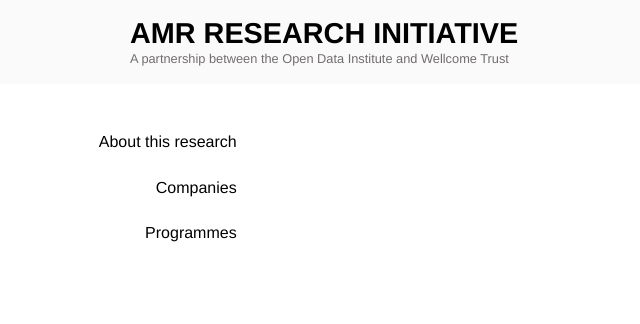
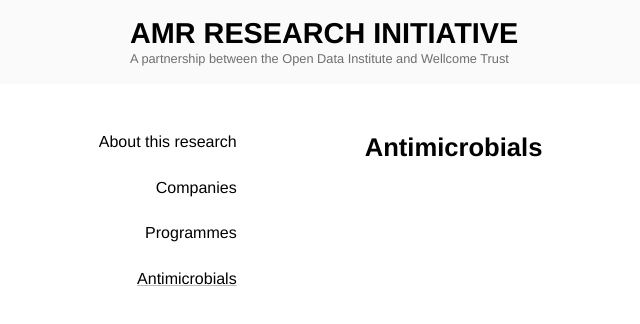
Before and after one commit to theodi/amr-frontend, a Vue app: page /antimicrobials in a window 1280 px wide. Shown: the top 324 px of the page, without its empty margins (94-734 px from the left). Built offline with nearby package versions, Linux system fonts and the light colour scheme.

Commit message:
Added routes for "antimicrobials" and "antimicrobial" - passing data to the components and generating on pages

```diff
--- a/src/App.vue
+++ b/src/App.vue
@@ -12,6 +12,7 @@
 					<router-link :to="{ path: '/' }" class="link">About this research</router-link>
 					<router-link :to="{ path: '/companies' }" class="link">Companies</router-link>
 					<router-link :to="{ path: '/programmes' }" class="link">Programmes</router-link>
+					<router-link :to="{ path: '/antimicrobials' }" class="link">Antimicrobials</router-link>
 				</div>
 			</div>
 			<div class="content">
--- /dev/null
+++ b/src/components/Antimicrobial.vue
@@ -0,0 +1,66 @@
+<template>
+	<div>
+		<div v-for="a in getAntimicrobials()" :key="a.id">
+			<div class="head-content-box">
+				<h2>{{ a }}</h2>
+			</div>
+		</div>
+	</div>
+</template>
+
+<script>
+import {getAllProgrammes} from '../api/programmes'
+import {getAllCompanies} from '../api/companies'
+import {getAllAntimicrobials} from '../api/antimicrobials'
+
+export default {
+	name: 'Antimicrobial',
+	data () {
+		return {
+			programmes: [],
+			companies: [],
+			antimicrobials: [],
+			errors: []
+		}
+	},
+	created () {
+		getAllProgrammes()
+		.then(response => {
+			this.programmes = response.data.programmes
+		})
+		.catch(e => {
+			this.errors.push(e)
+		})
+		getAllCompanies()
+		.then(response => {
+			this.companies = response.data.companies
+		})
+		.catch(e => {
+			this.errors.push(e)
+		})
+		getAllAntimicrobials()
+		.then(response => {
+			this.antimicrobials = response.data.antimicrobials
+		})
+		.catch(e => {
+			this.errors.push(e)
+		})
+	},
+	methods: {
+		getAntimicrobials: function () {
+			var params = this.$route.params.antimicrobial
+			var antimicrobial = []
+			this.antimicrobials.forEach((i) => {
+				if (i.url === params) {
+					antimicrobial.push(i)
+				}
+			})
+			return antimicrobial
+		}
+	}
+}
+</script>
+
+<style lang="scss" scoped>
+	@import "../assets/stylesheets/components/_programme.scss"
+</style>
--- /dev/null
+++ b/src/components/Antimicrobials.vue
@@ -0,0 +1,54 @@
+<template>
+	<div>
+		<h2 class="title-head">Antimicrobials</h2>
+		<div v-for="a in antimicrobials" :key="a.id">
+			<div class="box">
+				<a v-bind:href="/antimicrobials/ + a.url">
+					<h3>{{ a.name }}</h3>
+				</a>
+				<p>{{ a }}</p>
+				<div class="programme-meta">
+					<!-- <p class="years"><strong>Years active: </strong>{{ p.yearsActive }}</p>
+					<p class="countries"><strong>Countries: </strong>{{ p.countriesRegions.length }}</p>
+					<p class="studies"><strong>Studies: </strong>{{ returnCount(p.numberOfStudies) }}</p> -->
+				</div>
+			</div>
+		</div>
+	</div>
+</template>
+
+<script>
+import {getAllAntimicrobials} from '../api/antimicrobials'
+
+export default {
+	name: 'Antimicrobials',
+	data () {
+		return {
+			antimicrobials: [],
+			errors: []
+		}
+	},
+	created () {
+		getAllAntimicrobials()
+		.then(response => {
+			this.antimicrobials = response.data.antimicrobials
+		})
+		.catch(e => {
+			this.errors.push(e)
+		})
+	},
+	methods: {
+		getAntimicrobials: function (list) {
+			let array = []
+			list.forEach((i) => {
+				array.push(this.antimicrobials[i])
+			})
+			return array
+		}
+	}
+}
+</script>
+
+<style lang="scss" scoped>
+	@import "../assets/stylesheets/components/_programmes.scss"
+</style>
--- a/src/components/Programmes.vue
+++ b/src/components/Programmes.vue
@@ -11,7 +11,6 @@
 					<p class="years"><strong>Years active: </strong>{{ p.yearsActive }}</p>
 					<p class="countries"><strong>Countries: </strong>{{ p.countriesRegions.length }}</p>
 					<p class="studies"><strong>Studies: </strong>{{ returnCount(p.numberOfStudies) }}</p>
-					<router-link :to="'/programmes/' + p.url" class="arrow-right"></router-link>
 				</div>
 			</div>
 		</div>
--- a/src/router/index.js
+++ b/src/router/index.js
@@ -5,6 +5,8 @@
 import CompaniesPage from '@/components/Companies'
 import ProgrammesPage from '@/components/Programmes'
 import ProgrammePage from '@/components/Programme'
+import AntimicrobialsPage from '@/components/Antimicrobials'
+import AntimicrobialPage from '@/components/Antimicrobial'
 
 Vue.use(Router)
 
@@ -30,6 +32,16 @@
 			path: '/programmes/:programme',
 			name: 'Programme',
 			component: ProgrammePage
+		},
+		{
+			path: '/antimicrobials',
+			name: 'Antimicrobials',
+			component: AntimicrobialsPage
+		},
+		{
+			path: '/antimicrobials/:antimicrobial',
+			name: 'Antimicrobial',
+			component: AntimicrobialPage
 		}
 	]
 })
```
Also changed, not shown: 9 other files (tests, documents, lock files or other folders).
